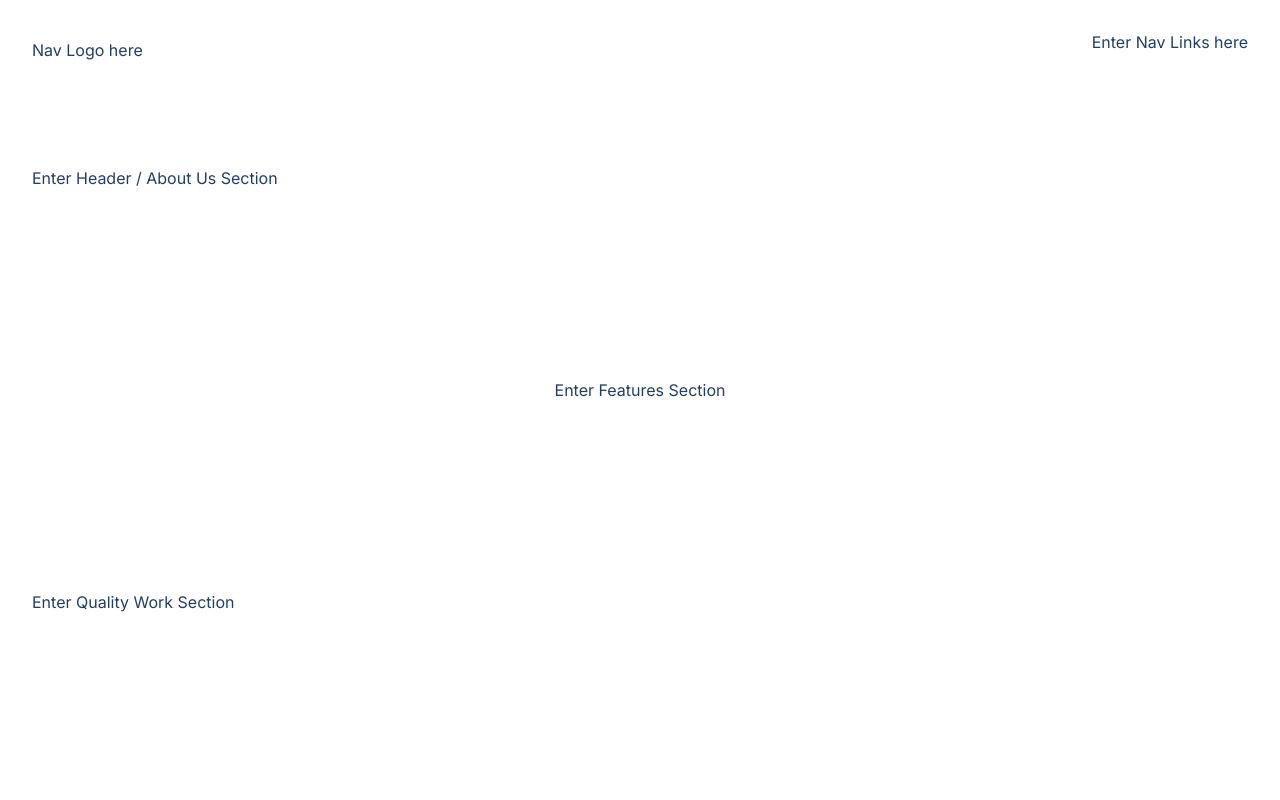
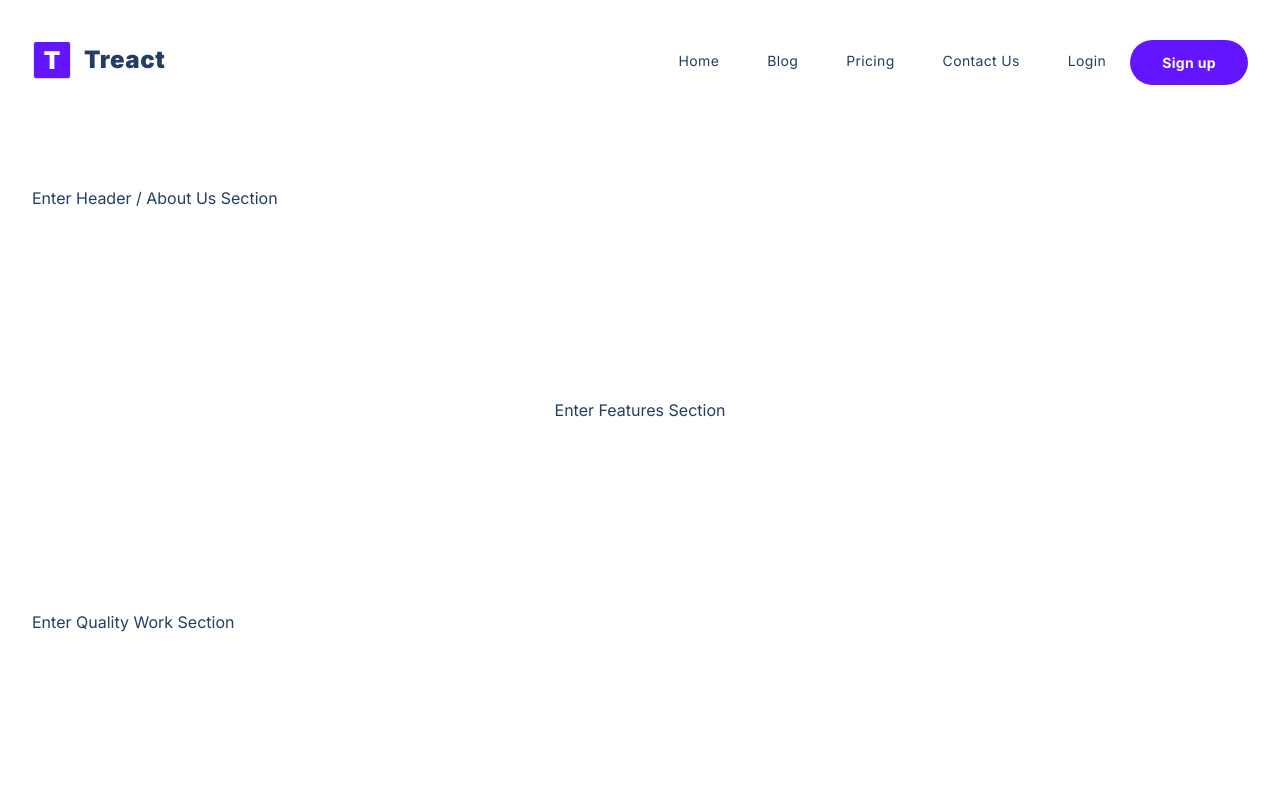
Before and after one commit to FranciscoAguero247/FES-Final-Project, a plain HTML site: page index.html in a window 1280 px wide. Shown: the top 800 px of the page. Drawn offline with Linux system fonts and the light colour scheme.

Commit message:
added nav bar to site

```diff
--- a/index.html
+++ b/index.html
@@ -16,10 +16,18 @@
     <section id="landing">
         <nav>
             <div class="row nav__row">
-                <div class="nav__logo">
-                <!--  -->Nav Logo here<!--  -->
+                <div class="nav__logo ">
+                    <img class="nav__logo--img" src="assets/logo.2c489fc453a1783cbadacf914efa3df6.svg" alt="">
+                    <div class="nav__logo--title">Treact</div>
                 </div>
-                <!--  -->Enter Nav Links here<!--  -->
+                    <div class="nav__links">
+                        <a class="nav__link" href="#">Home</a>
+                        <a class="nav__link" href="#">Blog</a>
+                        <a class="nav__link" href="#">Pricing</a>
+                        <a class="nav__link" href="#">Contact Us</a>
+                        <a class="nav__link" href="#">Login</a>
+                        <a class="nav__link nav__link--primary btn" href="#">Sign up</a>
+                    </div>
                 <button class="btn__menu" onclick="openMenu()">
                     <svg xmlns="http://www.w3.org/2000/svg" width="24" height="24" viewBox="0 0 24 24" fill="none"
                         stroke="currentColor" stroke-width="2" stroke-linecap="round" stroke-linejoin="round"
--- a/style.css
+++ b/style.css
@@ -41,6 +41,64 @@ main {
     margin-bottom: 96px;
 }
 
+.row__narrow{
+    width: 100%;
+    max-width: 1200px;
+    margin: 0 auto;
+}
+
+a{
+    display: inline;
+    text-decoration: none;
+}
+img{
+    width: 100%;
+}
+h1{
+    font-size: 48px;
+    color: #1a202c;
+    line-height: 1.25;
+}
+
+p{
+    font-size: 18px;
+    line-height: 1.5;
+}
+
+.section__title{
+    font-size: 48px;
+    font-weight: 900;
+    color: rgb(36, 62, 99);
+    line-height: 1.5;
+    margin: 16px 0;
+    letter-spacing: 0.025em;
+}
+.section__para{
+    font-size: 18px;
+    font-weight: 500;
+    color: #7c8ba1;
+    line-height: 1.625;
+}
+
+.btn{
+    background-color: #6415ff;
+    padding: 12px 32px;
+    border: none;
+    border-radius: 500px;
+    font-size: 14px;
+    color: white;
+    font-weight: bold;
+    transition: all 300ms;
+}
+
+.btn:hover{
+    background-color: rgba(80, 17, 204);
+}
+
+button{
+    cursor: pointer;
+    border: none;
+}
 
 /*
 
@@ -64,6 +122,84 @@ nav {
     align-items: center;
     margin: 8px 0;
     padding-bottom: 4px;
+}
+
+.nav__logo--title{
+    font-weight: 900;
+    font-size: 24px;
+    margin-left: 12px;
+    padding-bottom: 2px;
+    letter-spacing: 0.6px;
+}
+
+.nav__logo--img{
+    height: 40px;
+    width: 40px;
+}
+
+.nav__links{
+    display: flex;
+    align-items: center;
+    padding-bottom: 2px;
+}
+
+.nav__link{
+    font-size: 14px;
+    font-size: 600;
+    padding-top: 4px;
+    letter-spacing: 0.35px;
+    border-bottom: 2px solid transparent;
+    position: relative;
+    transition: all 300ms;
+    padding: 0 24px;
+}
+
+.nav__link::after{
+    content: "";
+    position: absolute;
+    left: 0;
+    bottom: -6px;
+    height: 2px;
+    width: 100%;
+    background: #6415ff;
+    transition: all 300ms ease;
+    opacity: 0;
+}
+
+.nav__link::before{
+    opacity: 1;
+}
+.nav__link--primary{
+    margin: 0;
+    padding: 10px 32px;
+    margin-top: 2px;
+    border-radius: 9999px;
+    color: white;
+    background-color: #6415ff;
+    line-height: 1.5;
+    border: none;
+    width: auto;
+    transition: all 300ms ease;
+}
+
+.nav__link--primary:hover{
+    background-color: rgba(80, 17, 204);
+    color: white;
+}
+
+.login{
+    margin-left: 48px;
+}
+
+.btn{
+    background-color: #6415ff;
+    padding: 12px 32px;
+    border: none;
+    border-radius: 500px;
+    font-size: 14px;
+    color: white;
+    font-weight: bold;
+    transition: all 300ms ease;
 }
 
 
```
